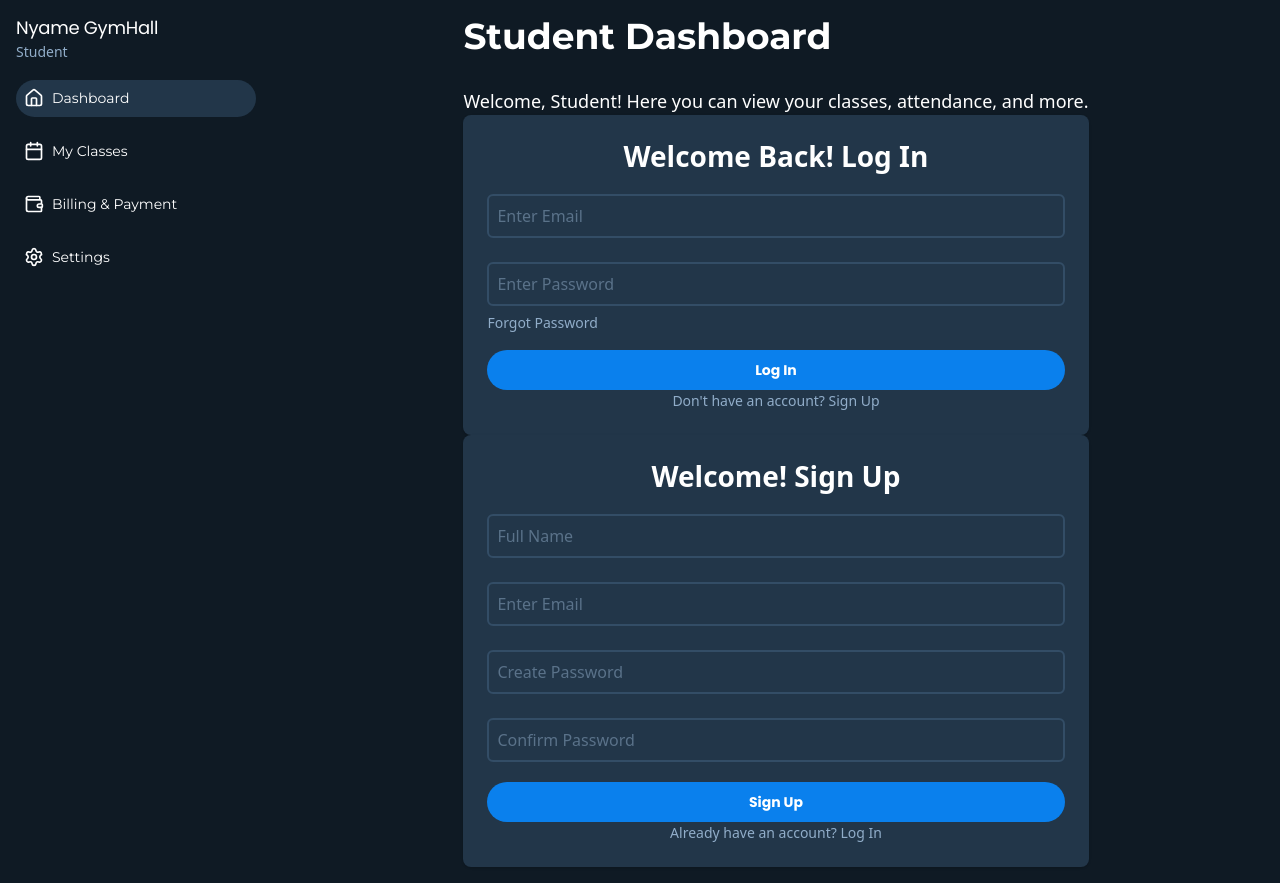
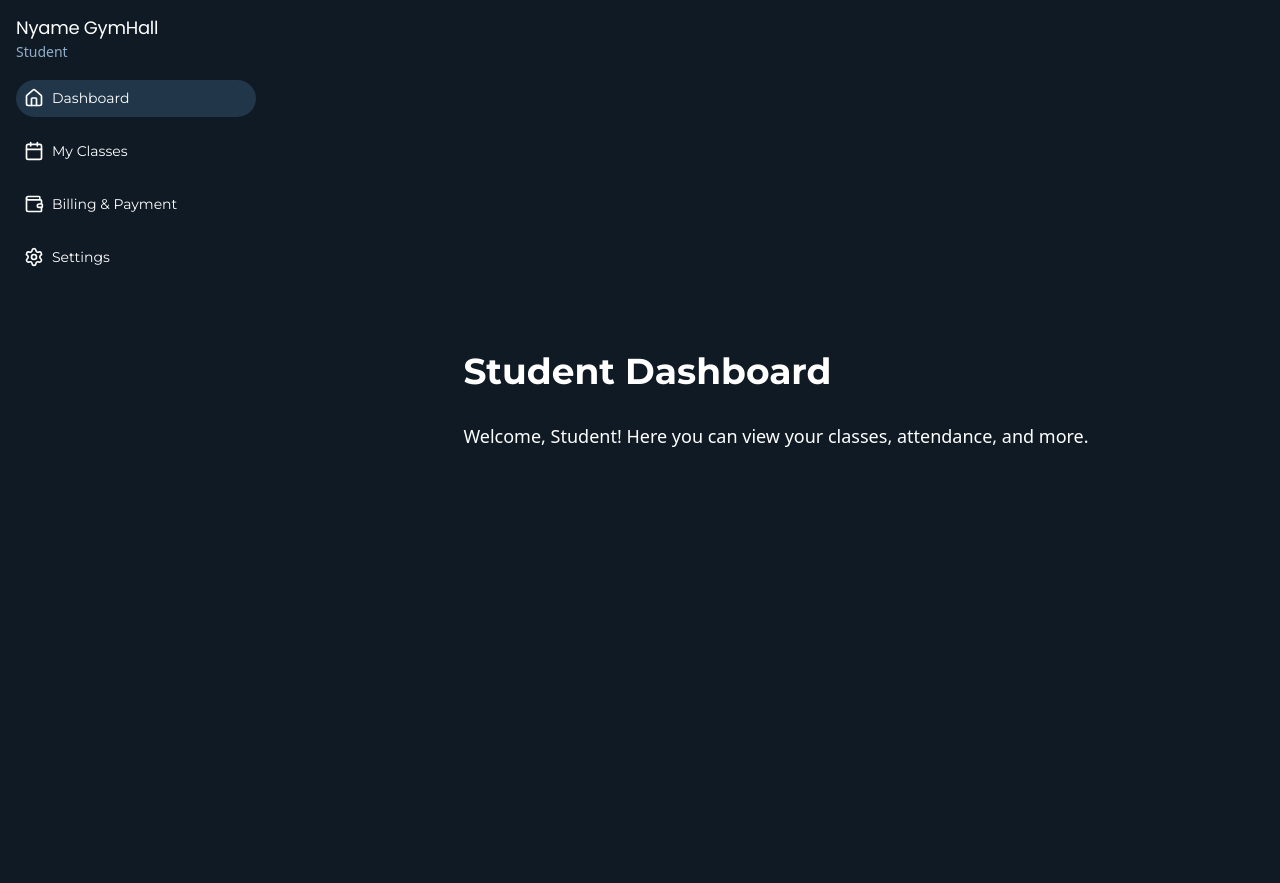
Before and after one commit to mafindijr/Gym-Management-System, a React (Vite) app: page /student in a window 1280 px wide. After the commit the page ends 800 px from the top, so only its background shows below. Built offline with nearby package versions, Linux system fonts and the light colour scheme.

Commit message:
remove the auth imports

```diff
--- a/src/pages/student-dashboard.jsx
+++ b/src/pages/student-dashboard.jsx
@@ -1,5 +1,4 @@
-import LoginPage from "../Components/Auth/login";
-import SignUpPage from "../Components/Auth/signUP";
+
 
 export default function StudentDashboard() {
   return (
@@ -10,9 +9,6 @@ export default function StudentDashboard() {
         </div>
         <div>
           <p className='text-[18px]'>Welcome, Student! Here you can view your classes, attendance, and more.</p>
-
-          <LoginPage />
-          <SignUpPage />
         </div>
       </main>
     </div>
```
